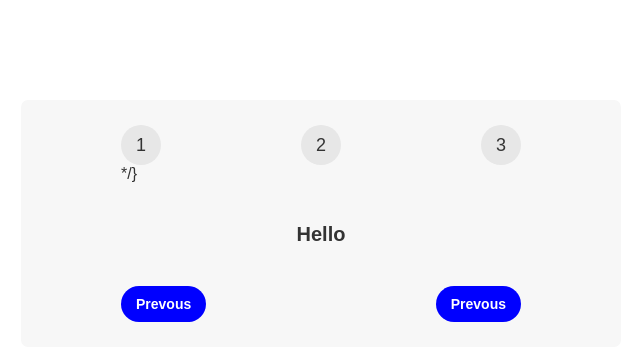
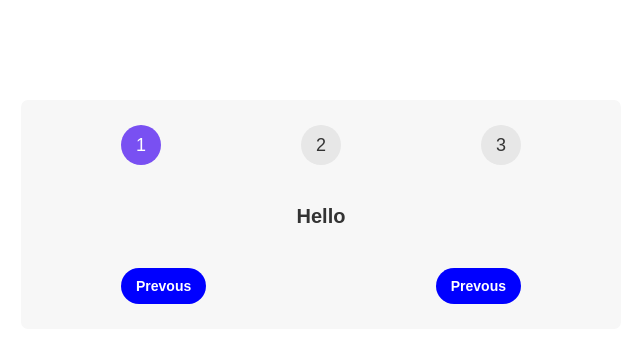
Before and after one commit to TheChunkyPumpkinhead/Step-Project, a React (Create React App) app: page / in a window 1280 px wide. Shown: the top 360 px of the page, without its empty margins (319-959 px from the left). Built offline with nearby package versions, Linux system fonts and the light colour scheme.

Commit message:
added an outside array to pull messages from.

```diff
--- a/src/App.js
+++ b/src/App.js
@@ -1,12 +1,18 @@
+const messages = [
+  "Learn React ⚛️",
+  "Apply for jobs 💼",
+  "Invest your new income 🤑",
+];
+
 export default function App() {
   return (
     <div className="steps">
       <div className="numbers">
-        <div>1</div>
+        <div className="active">1</div>
         <div>2</div>
         <div>3</div>
       </div>
-      {/* {/message */} */}
+      {/* {/message */}
       <p className="message">Hello</p>
       <div className="buttons">
         <button style={{ backgroundColor: "blue", color: "#fff" }}>
```
Also changed, not shown: src/index.css (+0 -8 lines).
